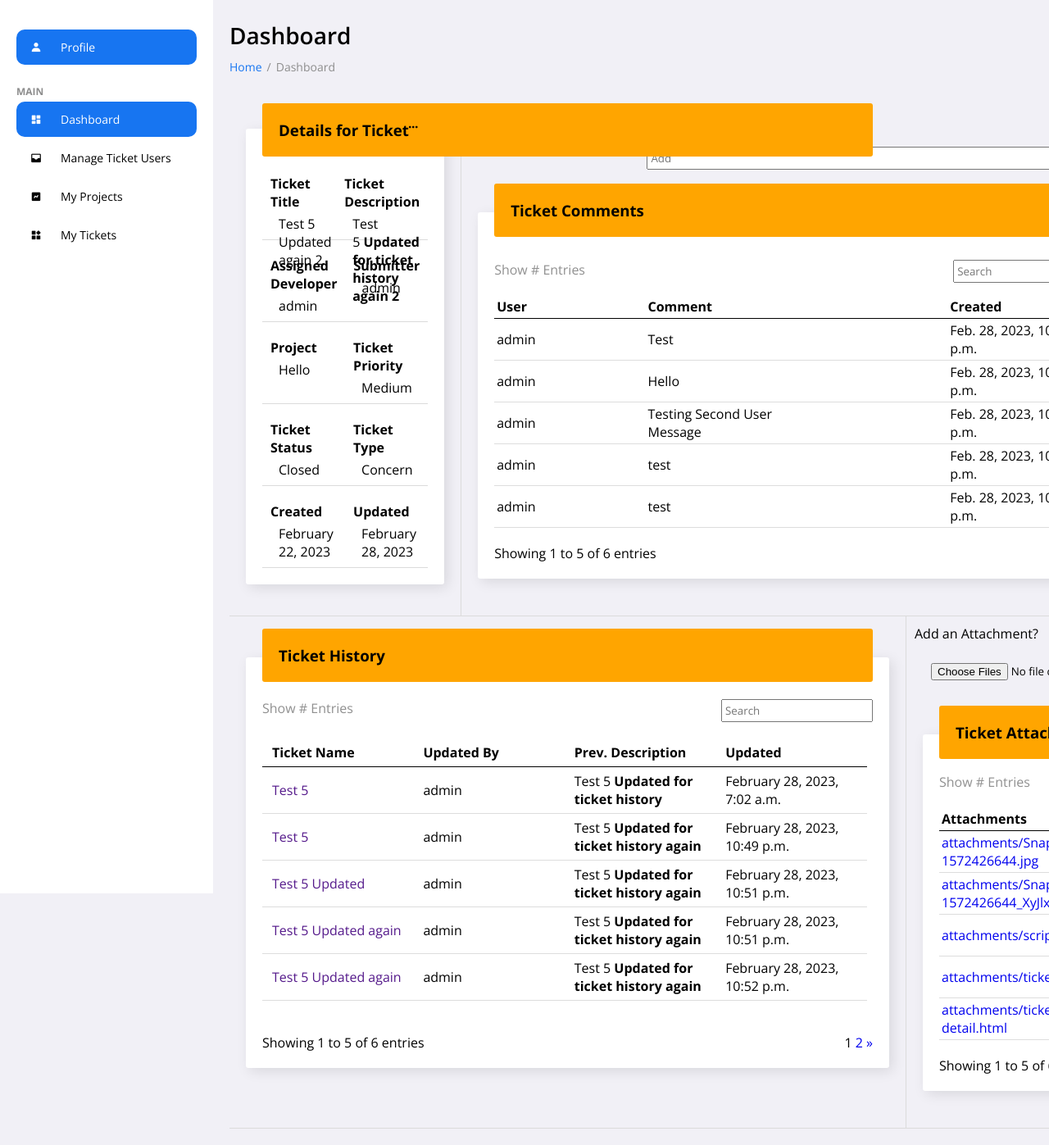
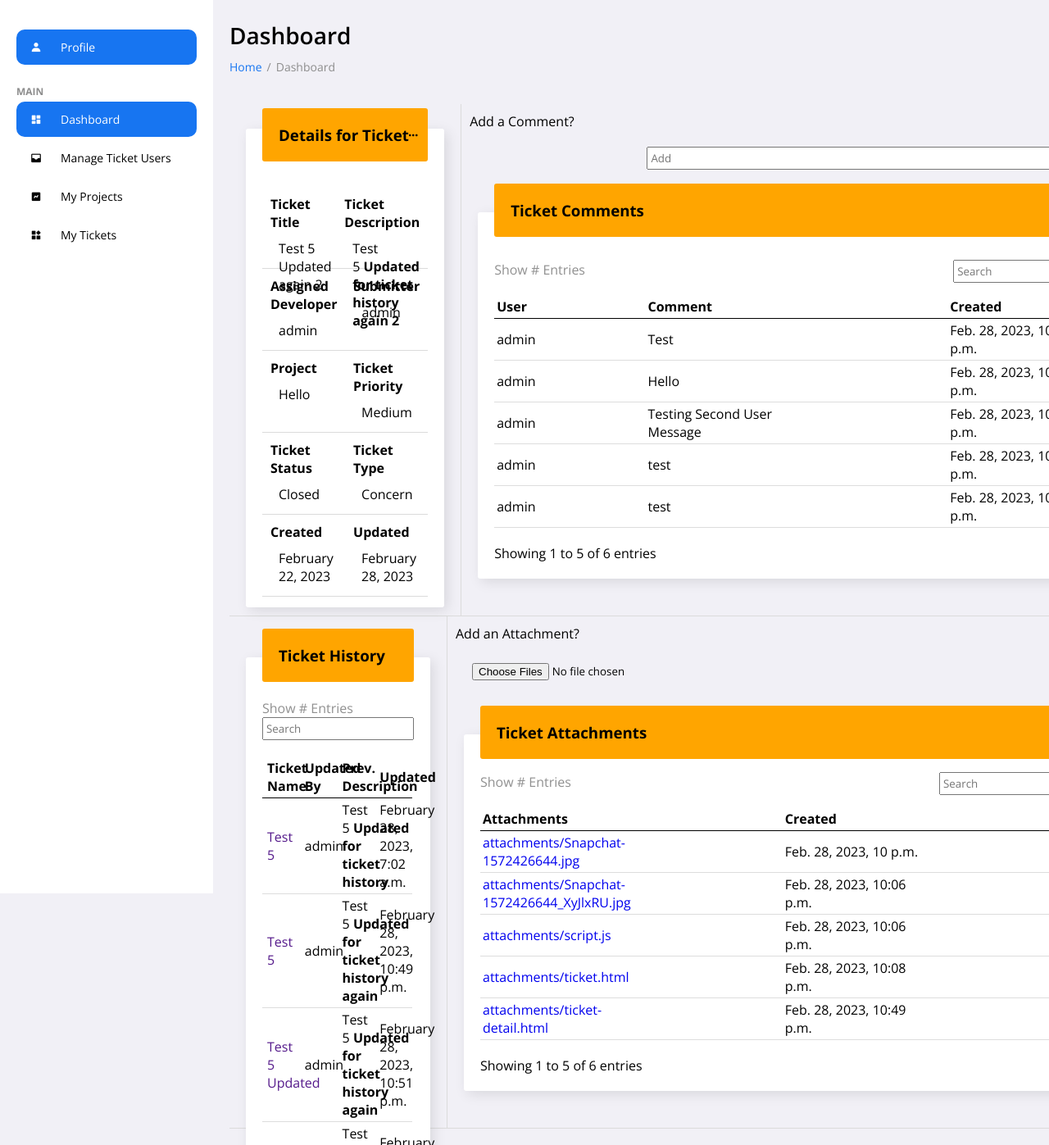
Before and after one commit to Mdaw11/mable-proto, a Django app: page /ticket/21 in a window 1280 px wide. Shown: the part 64-1461 px from the top of the page at 82% size. Run offline with Django 4.2, Linux system fonts and the light colour scheme; data comes from the database, SQL or seed files in the repository; some libraries are stand-ins or nearby versions.

Commit message:
css update

```diff
--- a/static/styles/project.css
+++ b/static/styles/project.css
@@ -225,7 +225,7 @@ main .project-detail-data .menu-link a:hover {
 }
 
 .parent2 .child-personnel {
-	margin-right: 50px;
+	/* margin-right: 20px; */
 	height: 330px;
 	padding: 20px;
 	border: 1px solid #dbdbdb;
@@ -285,6 +285,7 @@ main .project-detail-data .menu-link a:hover {
 
 .parent2 .child-tickets {
 	border: 1px solid #dbdbdb;
+	margin-left: 30px;
 	padding: 20px;
 }
 
--- a/static/styles/ticket.css
+++ b/static/styles/ticket.css
@@ -155,9 +155,10 @@ main .ticket-home-data .ticket-content-data .ticket-body .pagination a {
 
 main .ticket-card {
 	display: flex;
-	grid-gap: 20px;
+	/* grid-gap: 20px; */
 	/* margin-top: 20px; */
-	flex-wrap: wrap;
+	/* flex-wrap: wrap; */
+	height: 100%;
 	padding: 0 10px;
 }
 
@@ -166,7 +167,7 @@ main .ticket-card .ticket-detail {
 	flex-basis: 400px;
 	margin-top: 20px;
 	padding: 20px;
-	height: 100%;
+	/* height: 100%; */
 	background: var(--light);
 	border-radius: 3px;
 	box-shadow: 4px 4px 16px rgba(0, 0, 0, .1);
@@ -174,10 +175,10 @@ main .ticket-card .ticket-detail {
 
 main .ticket-detail #ticket-head {
 	display: flex;
-	position: absolute;
-	width: 745px;
+	position: relative;
+	width: 100%;
 	padding: 20px;
-	top: 9%;
+	bottom: 45px;
 	border-radius: 3px;
 	background-color: orange;
 }
@@ -186,7 +187,7 @@ main .ticket-detail .menu {
 	position: relative;
 	display: flex;
 	justify-content: right;
-	bottom: 30px;
+	bottom: 85px;
 	right: 10px;
 	align-items: center;
 }
@@ -232,26 +233,28 @@ main .ticket-detail .menu-link a:hover {
 
 .ticket-row {
 	display: flex;
+	position: relative;
 	height: 100px;
-	top: 30px;
+	top: -30px;
 }
 
   /* Create two equal columns that sits next to each other */
 .ticket-column {
 	flex: 50%;
-	margin-top: 30px;
+	/* margin-top: 30px; */
 	padding: 10px;
 	border-bottom: 1px solid #dbdbdb;
 }
 
 .ticket-column h4 {
 	position: relative;
-	top: -20px;
+	padding-bottom: 10px;
+	/* top: -20px; */
 }
 
 .ticket-column p {
 	position: relative;
-	top: -15px;
+	/* top: -15px; */
 	left: 10px;
 }
 /* TICKET DETAIL END */
@@ -509,7 +512,7 @@ main .ticket-history-detail #ticket-history {
 	display: flex;
 	position: relative;
 	top: -55px;
-	width: 745px;
+	width: 100%;
 	padding: 20px;
 	border-radius: 3px;
 	background-color: orange;
@@ -542,13 +545,13 @@ main .ticket-history-detail tr {
 }
 
 main .ticket-history-detail th {
-	padding: 6px 12px;
+	padding: 3px 6px;
 	text-align: left;
 	border-bottom: 1px solid #000000;
 }
 
 main .ticket-history-detail td {
-	padding: 6px 12px;
+	padding: 3px 6px;
 	text-align: left;
 	border-bottom: 1px solid #ddd;
 }
```
Also changed, not shown: mable/settings.py (+5 -5 lines).
